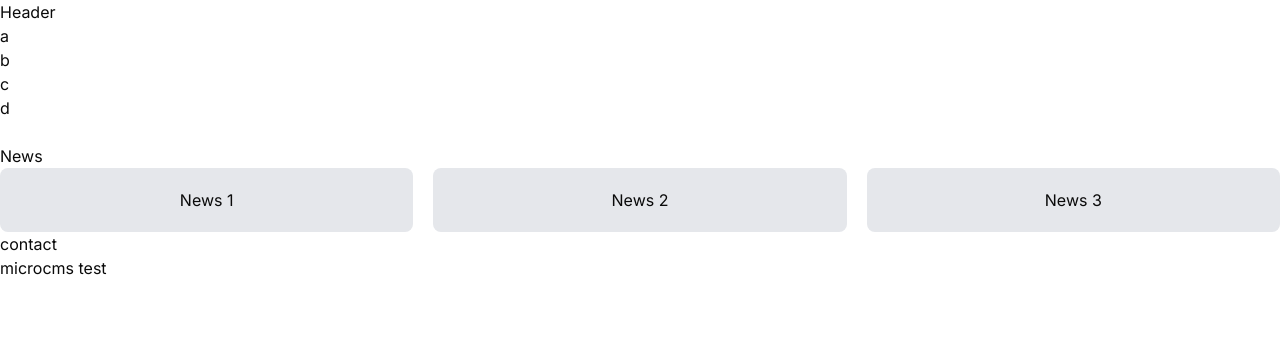
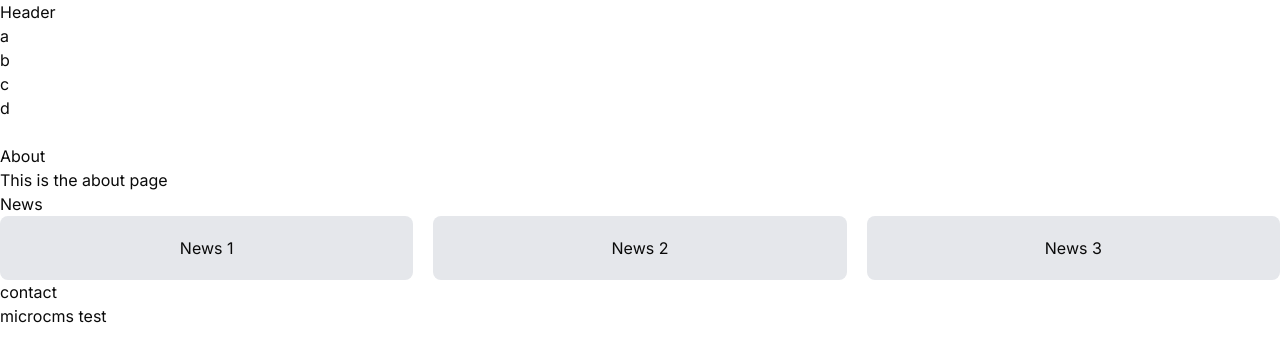
Before and after one commit to u5u5u5u/chinet_hp, a Next.js app: page / in a window 1280 px wide. Shown: the top 362 px of the page. Built offline with nearby package versions, Linux system fonts and the light colour scheme.

Commit message:
change:header移動#54

```diff
--- a/src/app/layout.tsx
+++ b/src/app/layout.tsx
@@ -1,6 +1,7 @@
 import type { Metadata } from "next";
 import { Inter } from "next/font/google";
 import "./globals.css";
+import Header from "@/components/Header";
 
 const inter = Inter({ subsets: ["latin"] });
 
@@ -16,7 +17,10 @@ export default function RootLayout({
 }>) {
   return (
     <html lang="en">
-      <body className={inter.className}>{children}</body>
+      <body className={inter.className}>
+        <Header />
+        {children}
+      </body>
     </html>
   );
 }
--- a/src/app/page.tsx
+++ b/src/app/page.tsx
@@ -1,11 +1,11 @@
-import Header from "@/components/Header";
+import About from "@/components/About";
 import News from "@/components/News";
 import Link from "next/link";
 
 export default function Home() {
   return (
     <main>
-      <Header />
+      <About />
       <News />
       <ul>
         <li>
--- /dev/null
+++ b/src/components/About/index.tsx
@@ -0,0 +1,10 @@
+const About = () => {
+  return (
+    <div>
+      <h2>About</h2>
+      <p>This is the about page</p>
+    </div>
+  );
+}
+
+export default About;
```
